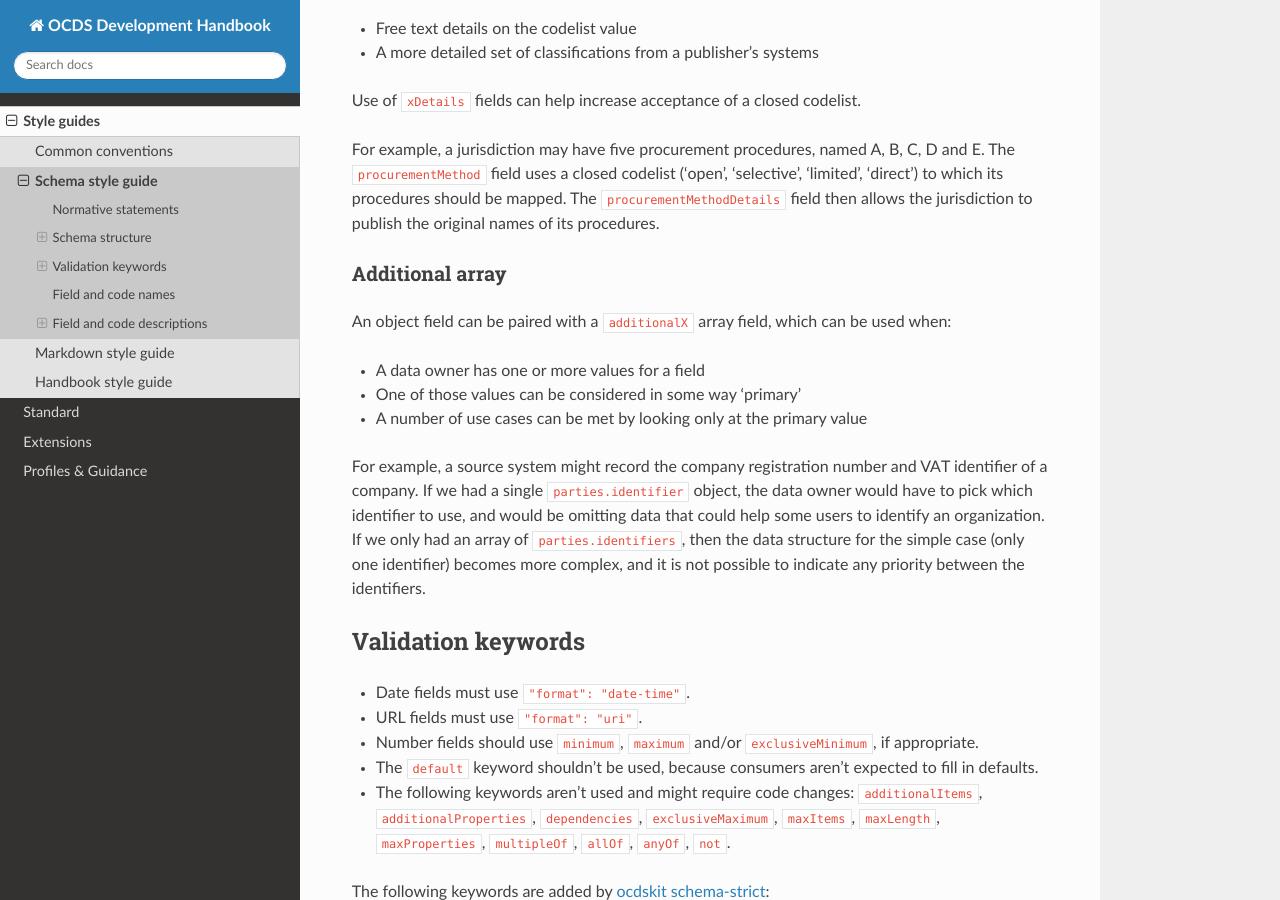
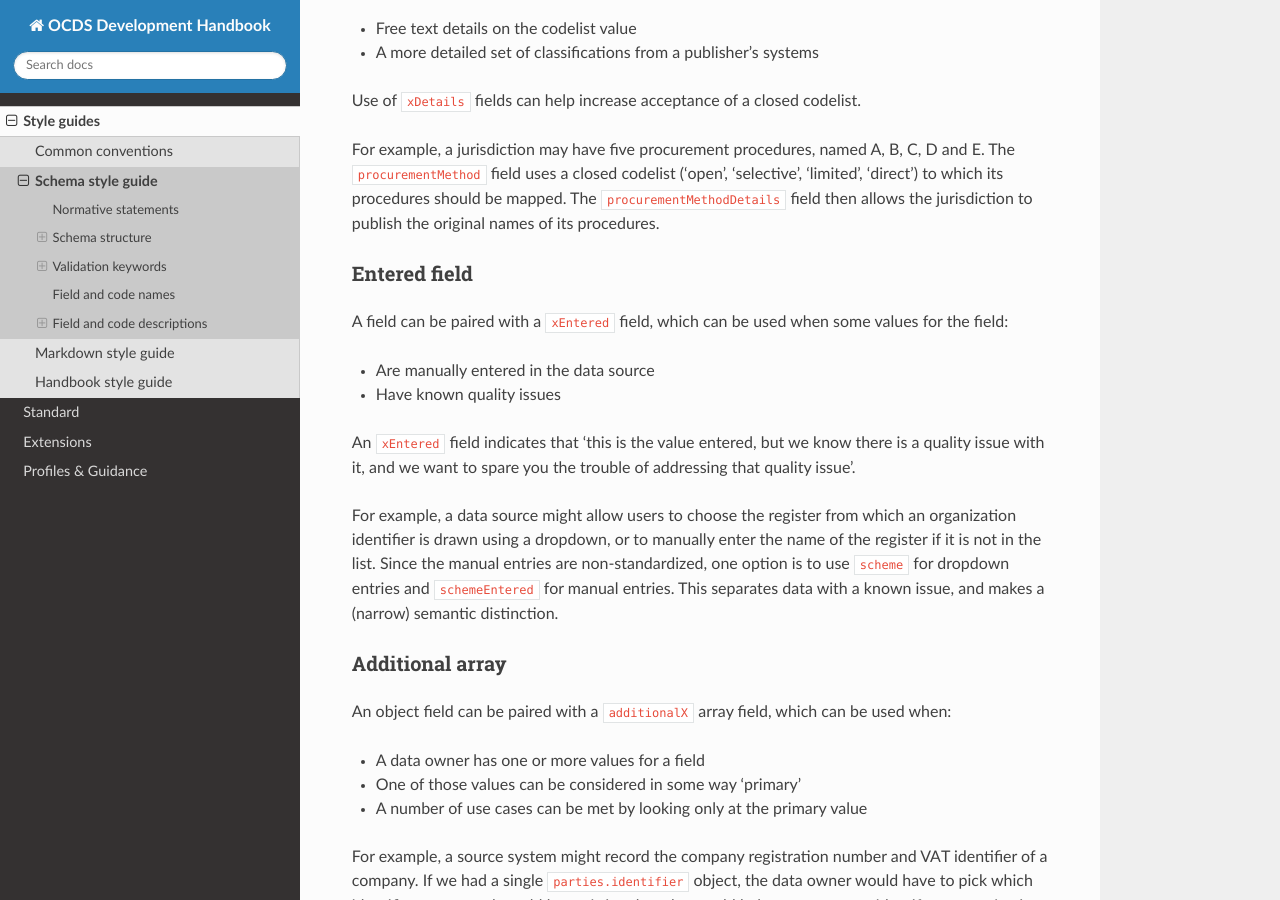
Before and after one commit to open-contracting/standard-development-handbook, a Sphinx documentation site: the page built from docs/meta/schema_style_guide.rst, in a window 1280 px wide and 900 px high, scrolled down 1683 px. Built offline with Sphinx 7.4.7 and the Read the Docs theme 2.0.0, drawn with Linux system fonts in a browser that asks for light colours.

Commit message:
Add guidance on entered fields

```diff
--- a/docs/meta/schema_style_guide.rst
+++ b/docs/meta/schema_style_guide.rst
@@ -64,6 +64,18 @@ A codelist field can be paired with a ``xDetails`` string field, which can be us
 Use of ``xDetails`` fields can help increase acceptance of a closed codelist.
 
 For example, a jurisdiction may have five procurement procedures, named A, B, C, D and E. The ``procurementMethod`` field uses a closed codelist ('open', 'selective', 'limited', 'direct') to which its procedures should be mapped. The ``procurementMethodDetails`` field then allows the jurisdiction to publish the original names of its procedures.
+
+Entered field
+~~~~~~~~~~~~~
+
+A field can be paired with a ``xEntered`` field, which can be used when some values for the field:
+
+- Are manually entered in the data source
+- Have known quality issues
+
+An ``xEntered`` field indicates that 'this is the value entered, but we know there is a quality issue with it, and we want to spare you the trouble of addressing that quality issue'.
+
+For example, a data source might allow users to choose the register from which an organization identifier is drawn using a dropdown, or to manually enter the name of the register if it is not in the list. Since the manual entries are non-standardized, one option is to use ``scheme`` for dropdown entries and ``schemeEntered`` for manual entries. This separates data with a known issue, and makes a (narrow) semantic distinction.
 
 Additional array
 ~~~~~~~~~~~~~~~~
```
